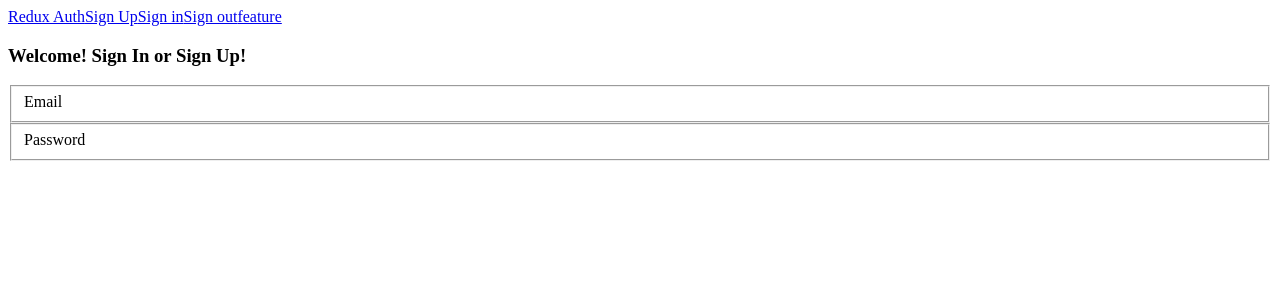
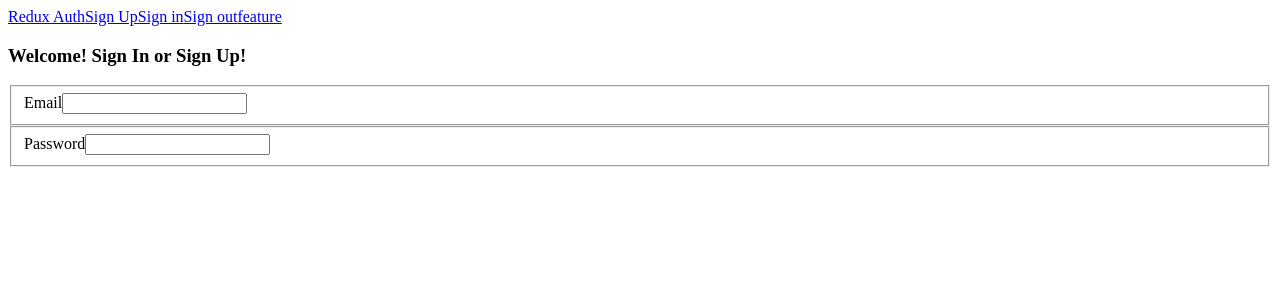
Before and after one commit to jonsoku-dev/react-test-practice, a React (Create React App) app in the folder client/: page /signup in a window 1280 px wide. Shown: the top 300 px of the page. Built offline with nearby package versions, Linux system fonts and the light colour scheme.

Commit message:
feat: redux-form 사용하기

```diff
--- a/client/src/components/auth/Signup.js
+++ b/client/src/components/auth/Signup.js
@@ -1,4 +1,5 @@
 import React, { Component } from "react";
+import { reduxForm, Field } from "redux-form";
 
 class Signup extends Component {
   render() {
@@ -6,13 +7,25 @@ class Signup extends Component {
       <form>
         <fieldset>
           <label>Email</label>
+          <Field
+            name="email"
+            type="text"
+            component="input"
+            autoComplete="none"
+          />
         </fieldset>
         <fieldset>
           <label>Password</label>
+          <Field
+            name="password"
+            type="password"
+            component="input"
+            autoComplete="none"
+          />
         </fieldset>
       </form>
     );
   }
 }
 
-export default Signup;
+export default reduxForm({ form: "signup" })(Signup);
--- a/client/src/reducers/index.js
+++ b/client/src/reducers/index.js
@@ -1,6 +1,8 @@
 import { combineReducers } from "redux";
+import { reducer as formReducer } from "redux-form";
 import auth from "./auth";
 
 export default combineReducers({
-  auth
+  auth,
+  form: formReducer
 });
```
